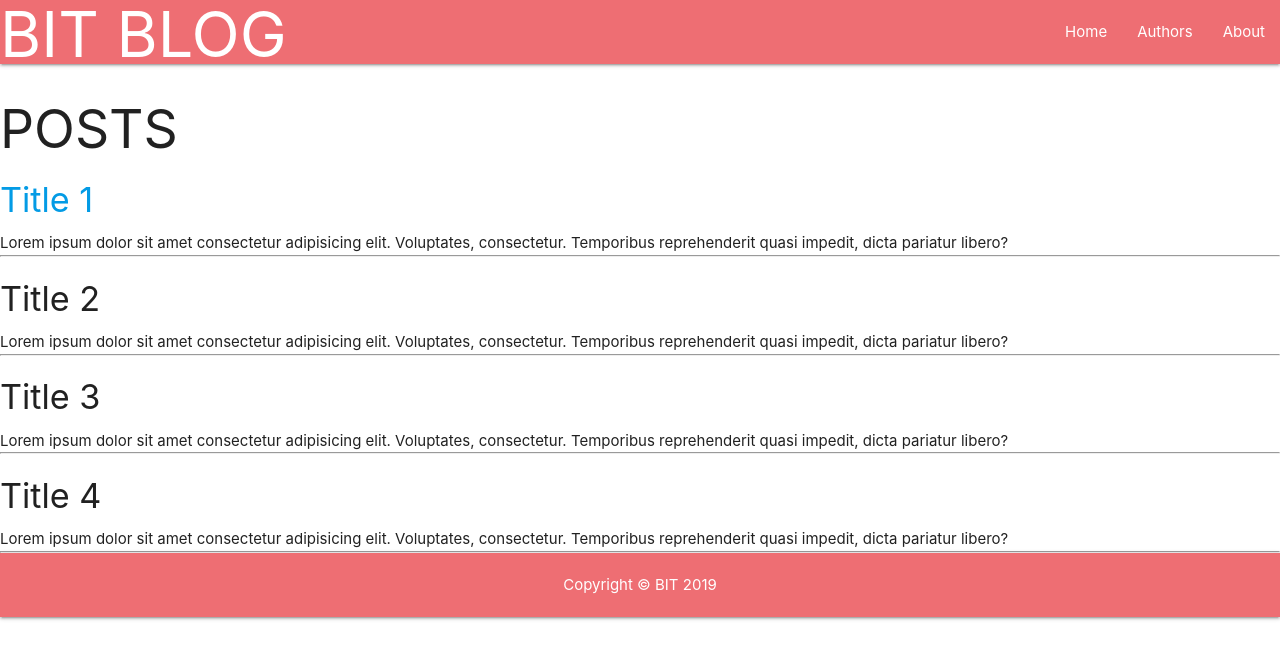
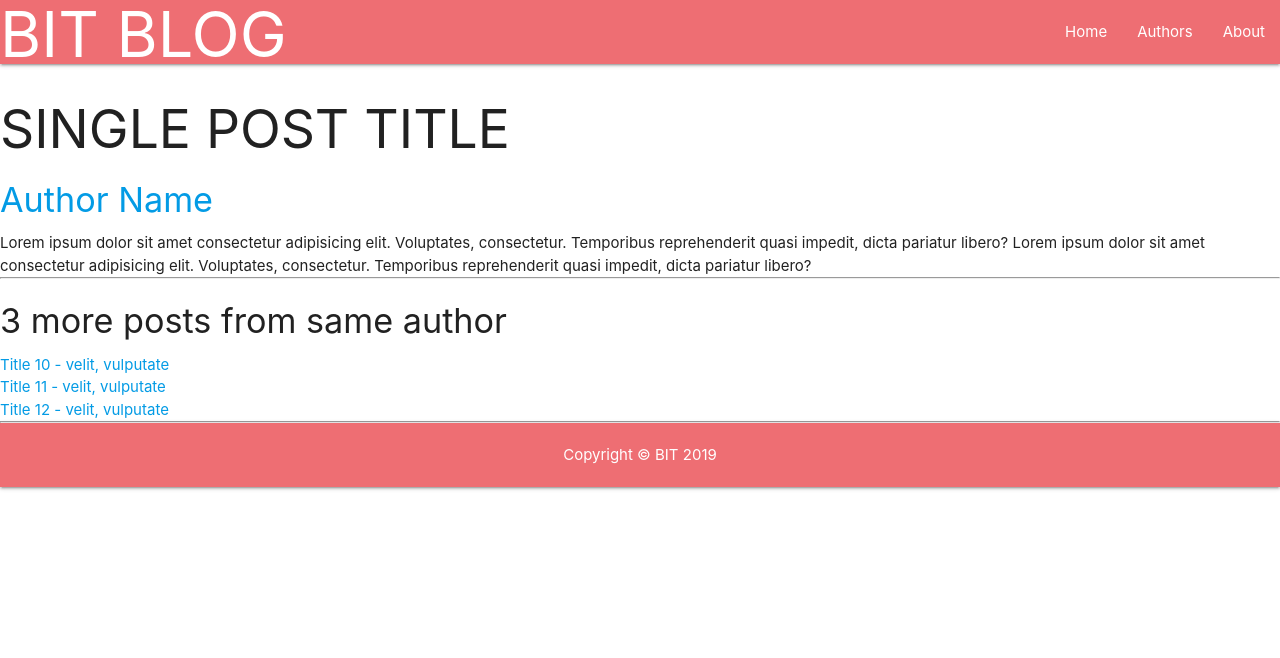
Before and after one commit to marijapanovic/bit-blog, a React (Create React App) app: page /#/PostPage in a window 1280 px wide. Shown: the top 658 px of the page. Built offline with nearby package versions, Linux system fonts and the light colour scheme.

Commit message:
Feature1 all pages are linked

```diff
--- a/src/app/Header.js
+++ b/src/app/Header.js
@@ -8,11 +8,13 @@ const Header = () => {
             <nav>
                 <div className="nav-wrapper">
                     <h1>BIT BLOG</h1>
+
                     <ul id="nav-mobile" className="right hide-on-med-and-down">
-                        <li><Link to='../entities/Posts.js'>Home</Link></li>
-                        <li><Link to='./authors/Author.js'>Authors</Link></li>
-                        <li><Link to='/'>About</Link></li>
+                        <li><Link to='/Posts'>Home</Link></li>
+                        <li><Link to='/Author'>Authors</Link></li>
+                        <li><Link to='/About'>About</Link></li>
                     </ul>
+
                 </div>
             </nav>
 
--- a/src/app/Main.js
+++ b/src/app/Main.js
@@ -2,6 +2,9 @@ import React from 'react';
 import { Switch, Route, Redirect } from 'react-router-dom';
 import About from './about/About';
 import Posts from '../entities/Posts';
+import Author from './authors/Author';
+import AuthorBlog from './authors/AuthorBlog';
+import PostPage from '../entities/PostPage'
 
 
 class Main extends React.Component {
@@ -13,11 +16,14 @@ class Main extends React.Component {
     render() {
         return (
             <main>
-                <Posts />
-                {/* <Switch>
-                    <Route path='/' component={About} />
+                <Switch>
+                    <Route exact path='/Posts' component={Posts} />
+                    <Route exact path='/Author' component={Author} />
+                    <Route exact path='/About' component={About} />
+                    <Route path='/AuthorBlog' component={AuthorBlog} />
+                    <Route path='/PostPage' component={PostPage} />
 
-                </Switch> */}
+                </Switch>
 
             </main>
         )
--- a/src/app/about/About.js
+++ b/src/app/about/About.js
@@ -1,5 +1,5 @@
 import React from 'react';
-import { Link } from 'react-router-dom';
+//import { Link } from 'react-router-dom';
 
 const About = () => {
     return (
--- a/src/app/authors/Author.js
+++ b/src/app/authors/Author.js
@@ -9,7 +9,7 @@ const Author = () => {
                 <h2>AUTHORS (6)</h2>
 
                 <div>
-                    <p><Link to="/AuthorBlog">Name Surname (2 - posts)</Link></p>
+                    <p><Link to='/AuthorBlog'>Name Surname (2 - posts)</Link></p>
                     <hr></hr>
                 </div>
 
--- a/src/app/authors/AuthorBlog.js
+++ b/src/app/authors/AuthorBlog.js
@@ -6,7 +6,7 @@ const AuthorBlog = () => {
         <>
 
             <div>
-                <p><Link to="/AuthorBlog"> All author</Link></p>
+                <p><Link to='/Author'> All author</Link></p>
                 <h2>SINGLE AUTHOR</h2>
 
                 <div>
--- a/src/entities/PostPage.js
+++ b/src/entities/PostPage.js
@@ -8,7 +8,7 @@ const PostPage = () => {
             <div>
                 <h2>SINGLE POST TITLE</h2>
                 <div>
-                    <h4><Link to="/">Author Name</Link></h4>
+                    <h4><Link to="/AuthorBlog">Author Name</Link></h4>
                 </div>
 
                 <div>
@@ -19,9 +19,9 @@ const PostPage = () => {
 
                 <div>
                     <h4>3 more posts from same author</h4>
-                    <p><Link to="/">Title 10 - velit, vulputate</Link></p>
-                    <p><Link to="/">Title 11 - velit, vulputate</Link></p>
-                    <p><Link to="/">Title 12 - velit, vulputate</Link></p>
+                    <p><Link to="/AuthorBlog">Title 10 - velit, vulputate</Link></p>
+                    <p><Link to="/AuthorBlog">Title 11 - velit, vulputate</Link></p>
+                    <p><Link to="/AuthorBlog">Title 12 - velit, vulputate</Link></p>
                     <hr></hr>
                 </div>
 
```
Also changed, not shown: src/entities/PostItem.js (deleted), src/entities/PostList.js (deleted).
